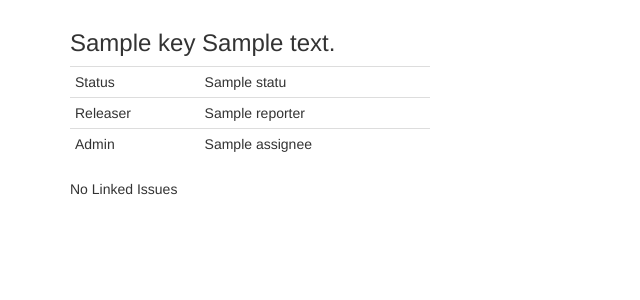
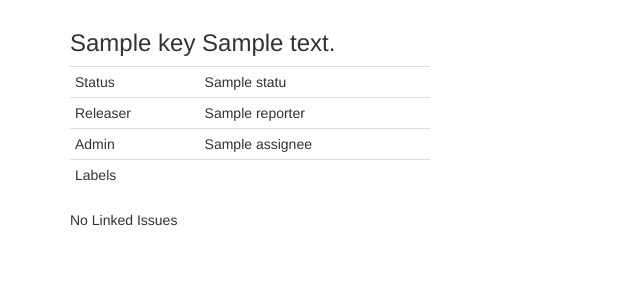
Before and after one commit to Erliz/Dashboard, a PHP site: template src/Erliz/Dashboard/Resources/views/Agile/ReleaseManager/index.twig in a window 1280 px wide. Shown: the top 300 px of the page, without its empty margins (0-640 px from the left). Run offline with PHP 8.4, Linux system fonts and the light colour scheme; the template is opened without the code that fills it: most values are stand-ins (such as "Sample title", 1, 10 or a date in 2020); some libraries are stand-ins or nearby versions.

Commit message:
Refactor labels in templates

```diff
--- a/src/Erliz/Dashboard/Resources/views/Agile/Blocks/issue-panel.twig
+++ b/src/Erliz/Dashboard/Resources/views/Agile/Blocks/issue-panel.twig
@@ -6,9 +6,7 @@
         <p>{{ issue.description }}</p>
         <p>Assignee: {{ issue.assignee.name }}</p>
         {% if issue.labels is not empty %}
-            <p>Labels:
-                {%- for label in issue.labels %} <span class="label label-info">{{ label }}</span>{%- endfor -%}
-            </p>
+            <p>Labels: {% include 'Agile/Blocks/labels.twig' with {labels: issue.labels} %}</p>
         {% endif %}
     </div>
     {% if issue.links is not empty %}
--- /dev/null
+++ b/src/Erliz/Dashboard/Resources/views/Agile/Blocks/labels.twig
@@ -0,0 +1 @@
+{%- for label in labels %} <span class="label label-info">{{ label }}</span>{%- endfor -%}
--- a/src/Erliz/Dashboard/Resources/views/Agile/ReleaseManager/index.twig
+++ b/src/Erliz/Dashboard/Resources/views/Agile/ReleaseManager/index.twig
@@ -27,6 +27,12 @@
                     <td>Admin</td>
                     <td>{{ release_issue.assignee.name }}</td>
                 </tr>
+                {% if release_issue.labels is not empty %}
+                <tr>
+                    <td>Labels</td>
+                    <td>{% include 'Agile/Blocks/labels.twig' with {labels: release_issue.labels} %}</td>
+                </tr>
+                {% endif %}
             </table>
         </div>
     </div>
```
